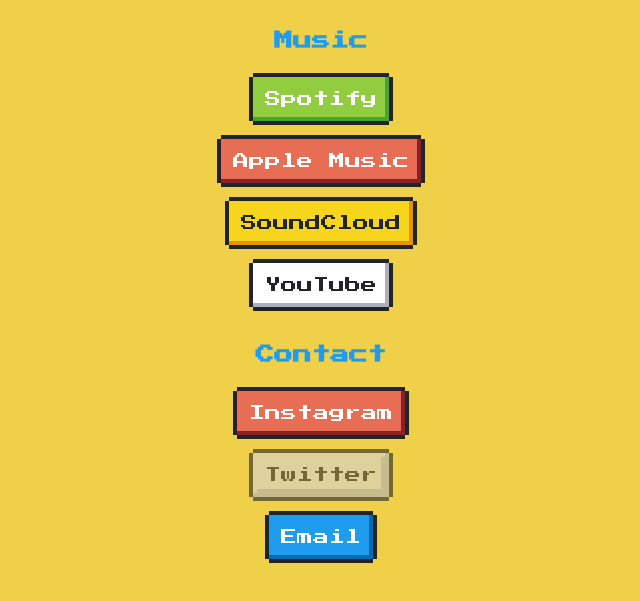
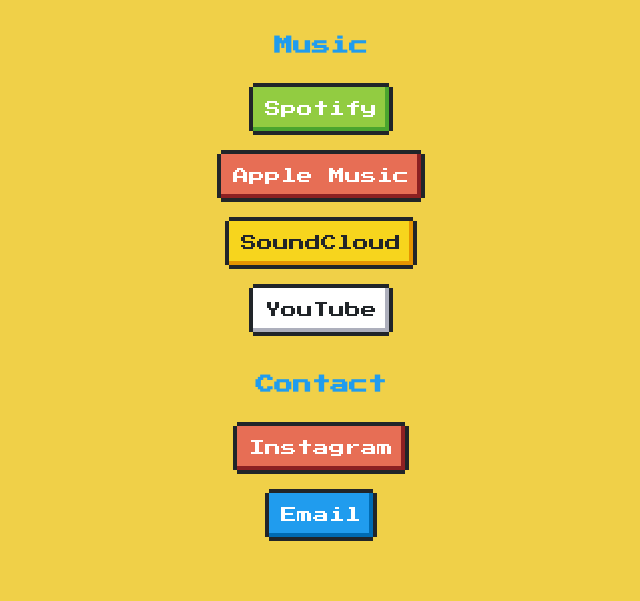
Before and after one commit to JordanFerrario/lulu.lemmon, a plain HTML site: page index.html in a window 1280 px wide. Shown: the part 101-702 px from the top of the page, without its empty margins (319-959 px from the left). Drawn offline with nearby package versions, Linux system fonts and the light colour scheme.

Commit message:
deleted twitter button

```diff
--- a/index.html
+++ b/index.html
@@ -4,7 +4,8 @@
 <head>
     <meta charset="UTF-8">
     <meta name="viewport" content="width=device-width, initial-scale=1.0">
-    <link href="https://unpkg.com/nes.css@latest/css/nes.min.css" rel="stylesheet" />
+    <!-- <link href="https://unpkg.com/nes.css@latest/css/nes.min.css" rel="stylesheet" /> -->
+    <link href="https://unpkg.com/nes.css@2.3.0/css/nes.min.css" rel="stylesheet" />
     <link href="styles.css" rel="stylesheet">
     <link href="https://fonts.googleapis.com/css2?family=Open+Sans:wght@300&family=Press+Start+2P&display=swap"
         rel="stylesheet">
@@ -37,9 +38,6 @@
             <a href="https://www.instagram.com/lululemmon/" target="_blank" class="nes-btn is-error">Instagram</a>
         </div>
         <div>
-            <a href="#" class="nes-btn is-disabled">Twitter</a>
-        </div>
-        <div>
             <a href="mailto:lululemmond@gmail.com" class="nes-btn is-primary">Email</a>
         </div>
     </div>
--- a/styles.css
+++ b/styles.css
@@ -18,5 +18,5 @@
     justify-content: center;
     align-items: center;
     flex-direction: column;
-    margin-top: 10px;
+    margin-top: 15px;
 }
```
